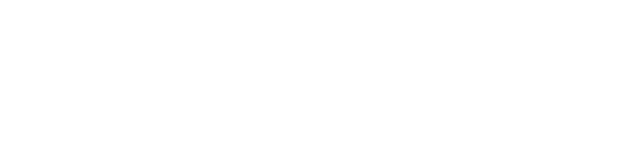
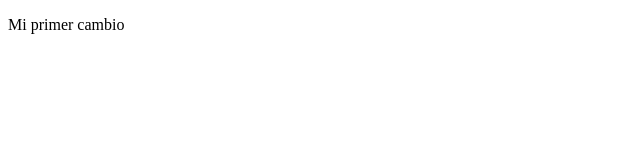
Before and after one commit to yoelfme/scrumnuke, a plain HTML site: page prueba.html in a window 1280 px wide. Shown: the whole page, without its empty margins (0-640 px from the left). Drawn offline with Linux system fonts and the light colour scheme.

Commit message:
Mi primer cambio

```diff
--- a/prueba.html
+++ b/prueba.html
@@ -5,6 +5,6 @@
 	<title>Document</title>
 </head>
 <body>
-
+	<p>Mi primer cambio</p>
 </body>
 </html>
```
